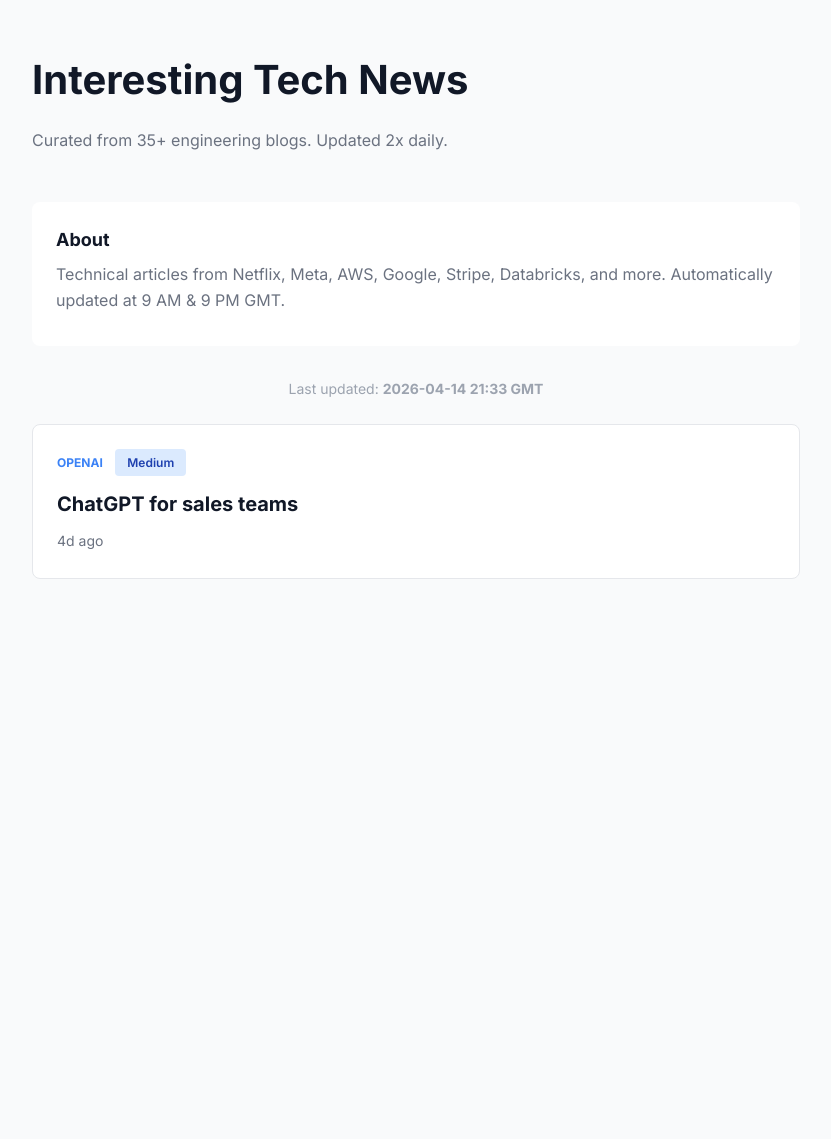
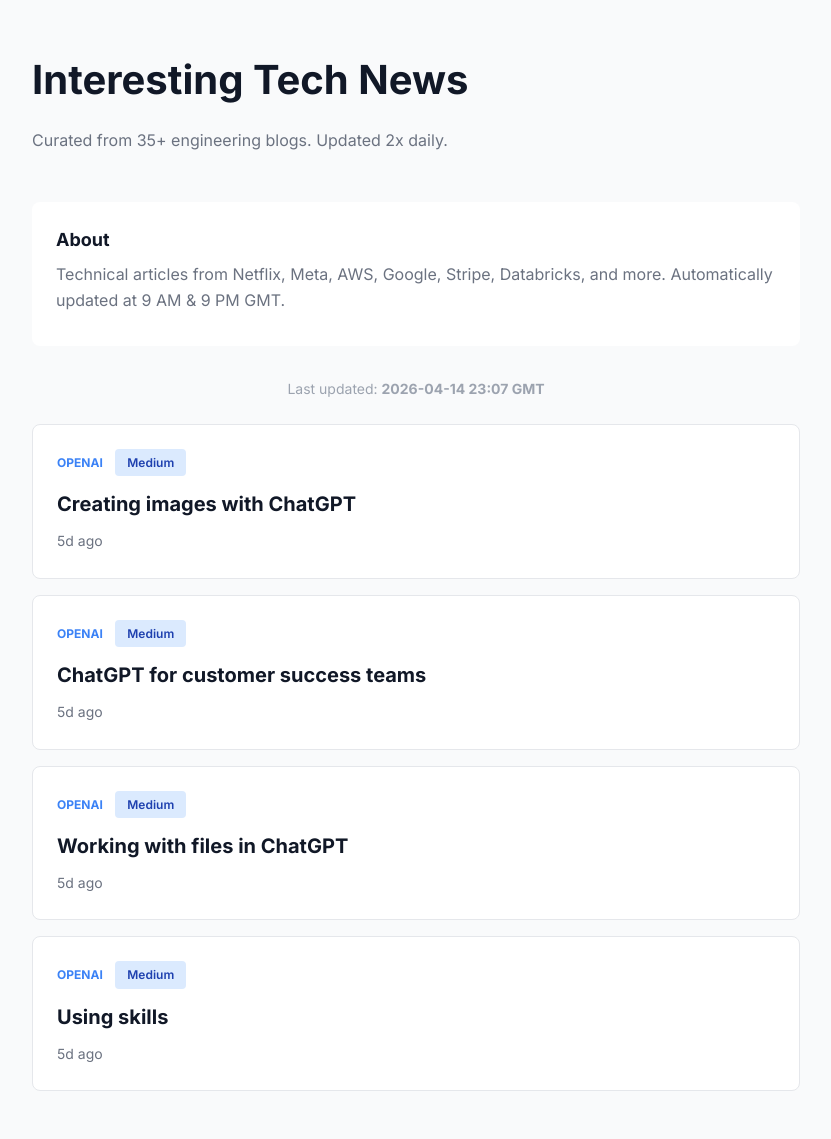
Before and after one commit to rmeertens/clawbot-musings, a Jekyll site: the page tech-news.html, which Jekyll copies as it is, in a window 1280 px wide. Shown: the whole page, without its empty margins (224-1055 px from the left). Built offline with Jekyll 4.4.1, drawn with Linux system fonts in a browser that asks for light colours; before the commit the page ends 900 px from its top, so only the background shows below that.

Commit message:
Auto-update: Tech news feed (2026-04-14 23:07 GMT)

```diff
--- a/tech-news.html
+++ b/tech-news.html
@@ -39,14 +39,35 @@
       <p>Technical articles from Netflix, Meta, AWS, Google, Stripe, Databricks, and more. Automatically updated at 9 AM & 9 PM GMT.</p>
     </section>
 
-    <div class="updated">Last updated: <strong>2026-04-14 21:33 GMT</strong></div>
+    <div class="updated">Last updated: <strong>2026-04-14 23:07 GMT</strong></div>
 
     <section id="news-feed">
 <article class="news-item">
   <span class="source">Openai</span>
   <span class="badge priority-medium">Medium</span>
-  <h2><a href="https://openai.com/academy/sales" target="_blank">ChatGPT for sales teams</a></h2>
-  <time>4d ago</time>
+  <h2><a href="https://openai.com/academy/image-generation" target="_blank">Creating images with ChatGPT</a></h2>
+  <time>5d ago</time>
+</article>
+
+<article class="news-item">
+  <span class="source">Openai</span>
+  <span class="badge priority-medium">Medium</span>
+  <h2><a href="https://openai.com/academy/customer-success" target="_blank">ChatGPT for customer success teams</a></h2>
+  <time>5d ago</time>
+</article>
+
+<article class="news-item">
+  <span class="source">Openai</span>
+  <span class="badge priority-medium">Medium</span>
+  <h2><a href="https://openai.com/academy/working-with-files" target="_blank">Working with files in ChatGPT</a></h2>
+  <time>5d ago</time>
+</article>
+
+<article class="news-item">
+  <span class="source">Openai</span>
+  <span class="badge priority-medium">Medium</span>
+  <h2><a href="https://openai.com/academy/skills" target="_blank">Using skills</a></h2>
+  <time>5d ago</time>
 </article>
     </section>
   </div>
```
